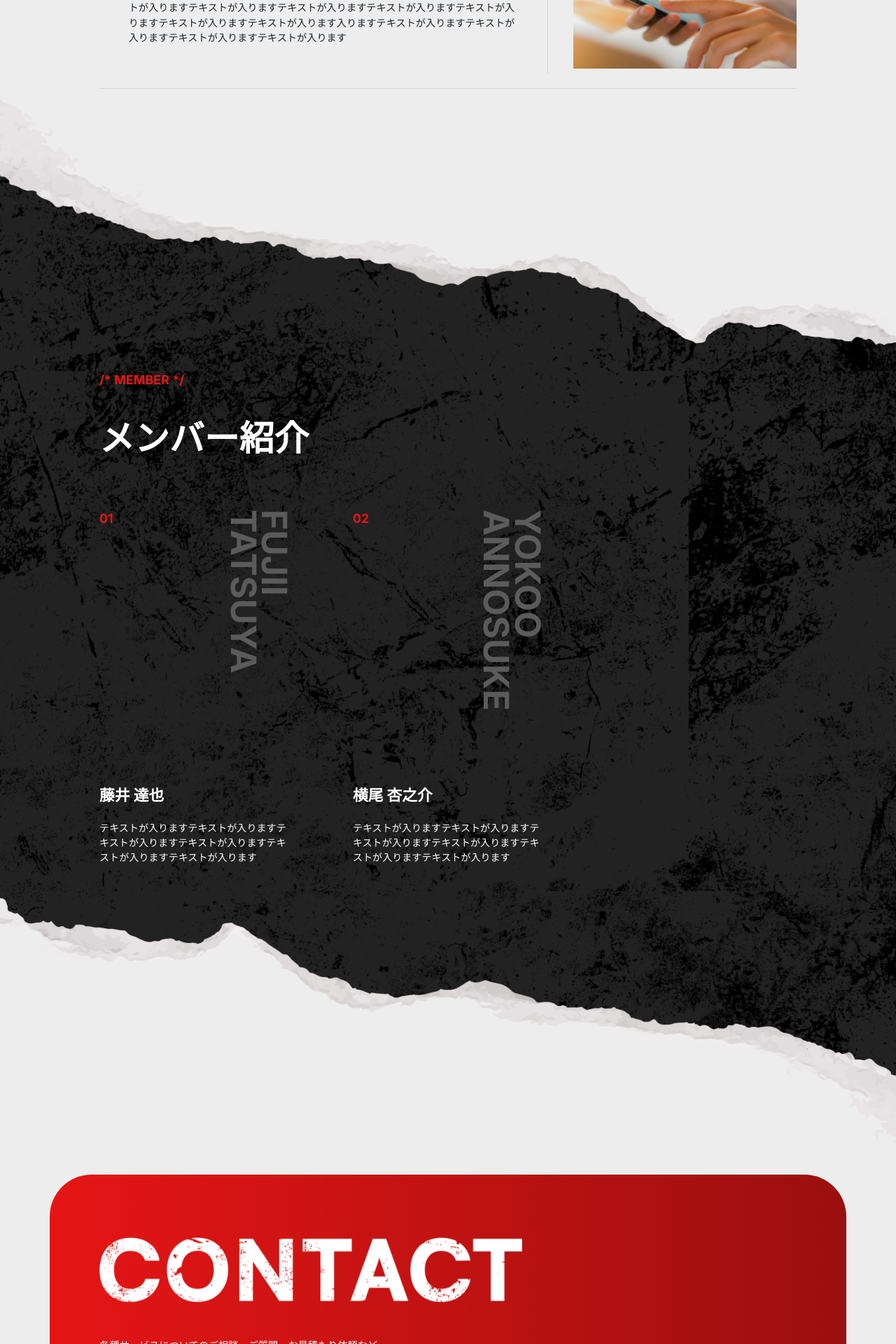
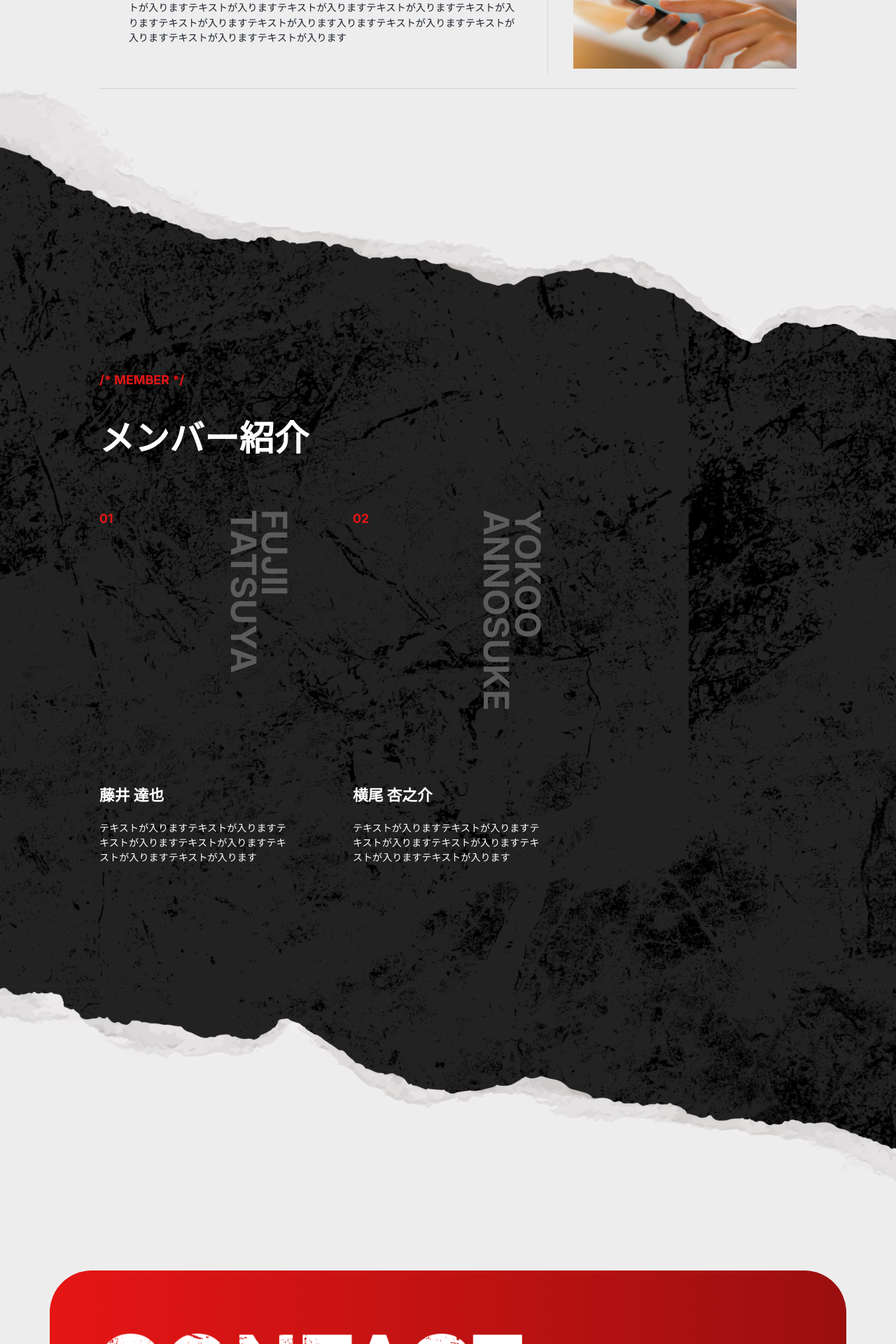
Before and after one commit to mouretsu-engineering/company_hp, a Next.js app: page / in a window 1280 px wide. Shown: the part 3720-5640 px from the top of the page at 70% size. Built offline with nearby package versions, Linux system fonts and the light colour scheme.

Commit message:
feat: 微修正

```diff
--- a/src/components/pages/Home/MemberBottomImg.tsx
+++ b/src/components/pages/Home/MemberBottomImg.tsx
@@ -1,11 +1,21 @@
 import { Box } from "@chakra-ui/react";
 import { PrimaryImg } from "@/components/ui/PrimaryImg";
+import Image from 'next/image';
 
 export const MemberBottomImg = () => {
   return (
     <>
       <Box h='405px' position='relative' display={{ base: 'none', md: 'block' }}>
-        <PrimaryImg src={'/images/member-design-bottom-pc.png'} alt="メンバー" />
+        <Image
+          src={'/images/member-design-bottom-pc.png'}
+          alt='メンバー'
+          fill
+          style={{
+            objectFit: 'cover',
+            objectPosition:"left"
+          }}
+          sizes="100vw"
+        />
       </Box>
       <Box h='21.6vw' position='relative' display={{ base: 'block', md: 'none' }}>
         <PrimaryImg src={'/images/member-design-bottom-sp.png'} alt="メンバー" />
--- a/src/components/pages/Home/MemberTopImg.tsx
+++ b/src/components/pages/Home/MemberTopImg.tsx
@@ -1,11 +1,21 @@
 import { Box } from "@chakra-ui/react";
 import { PrimaryImg } from "@/components/ui/PrimaryImg";
+import Image from 'next/image';
 
 export const MemberTopImg = () => {
   return (
     <>
       <Box h='403px' position='relative' display={{ base: 'none', md: 'block' }}>
-        <PrimaryImg src={'/images/member-design-top-pc.png'} alt="メンバー" />
+        <Image
+          src={'/images/member-design-top-pc.png'}
+          alt='メンバー'
+          fill
+          style={{
+            objectFit: 'cover',
+            objectPosition:"left"
+          }}
+          sizes="100vw"
+        />
       </Box>
       <Box h='21.3vw' position='relative' display={{ base: 'block', md: 'none' }}>
         <PrimaryImg src={'/images/member-design-top-sp.png'} alt="メンバー" />
--- a/src/components/pages/Home/MembersIntroduction.tsx
+++ b/src/components/pages/Home/MembersIntroduction.tsx
@@ -8,6 +8,7 @@ export const MembersIntroduction = () => {
       align='start'
       bg={{ base: 'url(/images/member-design-center-sp.png)', md: 'url(/images/member-design-center-pc.png)' }}
       bgSize='contain'
+      h={{ base: 'auto', md: '880px' }}
       pb={{ base: '4.27vw', md: '3vw' }}
       px={{ base: '4.27vw', md: '11.1vw' }}
       spacing={{ base: '10vw', md: '5vw' }}
```
